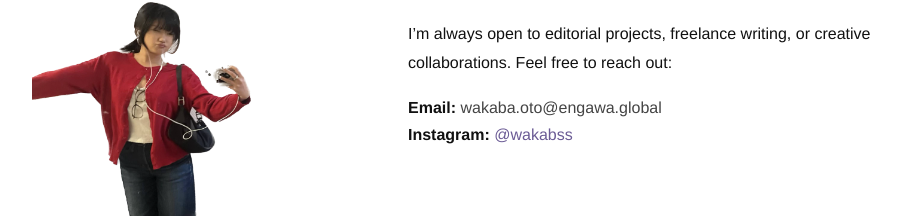
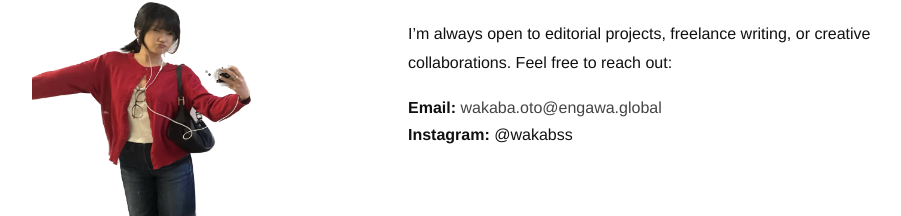
Before and after one commit to wakabss/portfolio-site, a Next.js app: page /contact in a window 1280 px wide. Shown: the part 264-480 px from the top of the page, without its empty margins (106-1007 px from the left). Built offline with nearby package versions, Linux system fonts and the light colour scheme.

Commit message:
Update page.tsx

```diff
--- a/app/contact/page.tsx
+++ b/app/contact/page.tsx
@@ -37,7 +37,6 @@ export default function ContactPage() {
             target="_blank"
             rel="noopener noreferrer"
             style={{
-              color: '#6b5b95',
               textDecoration: 'none',
               position: 'relative',
             }}
```
